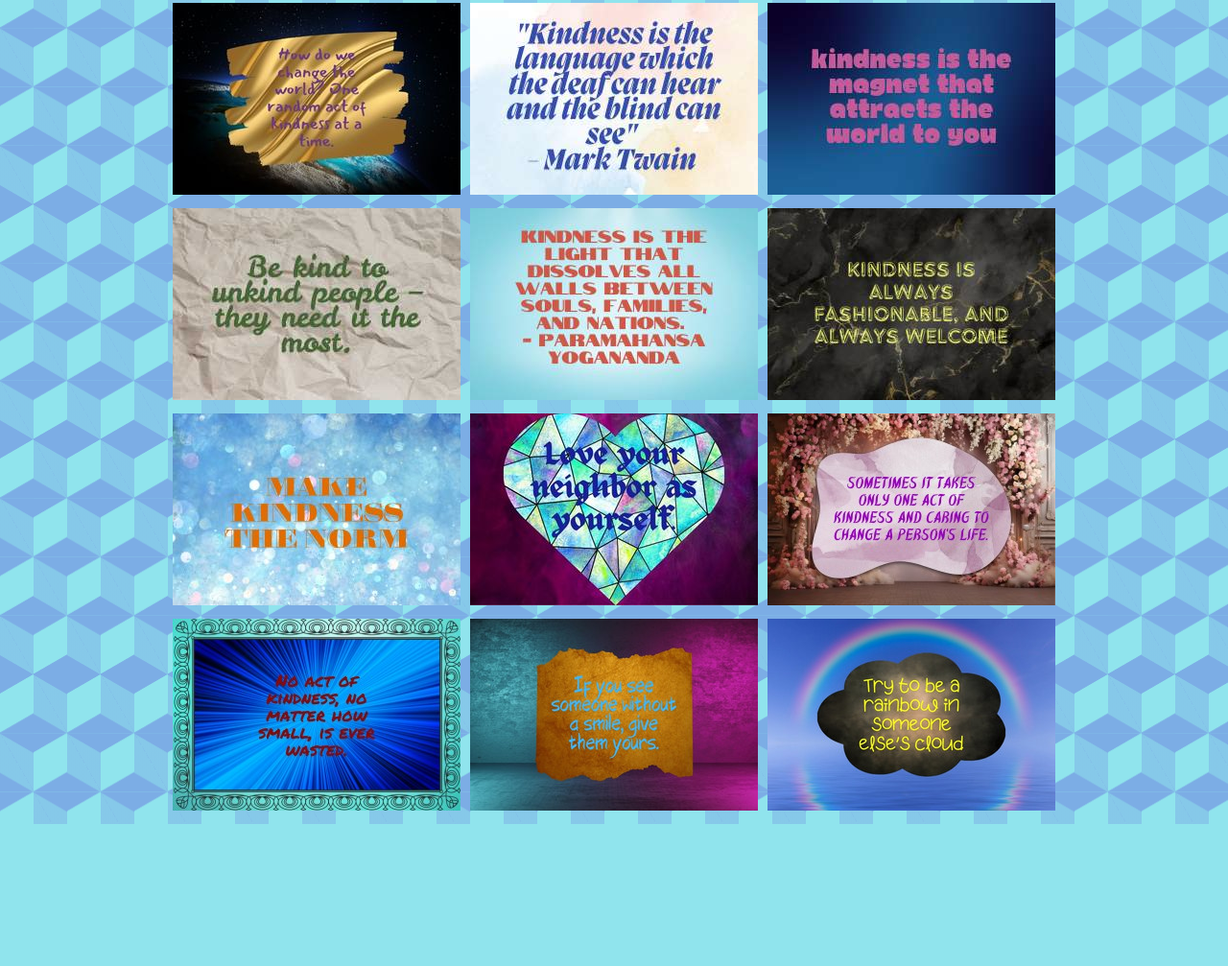
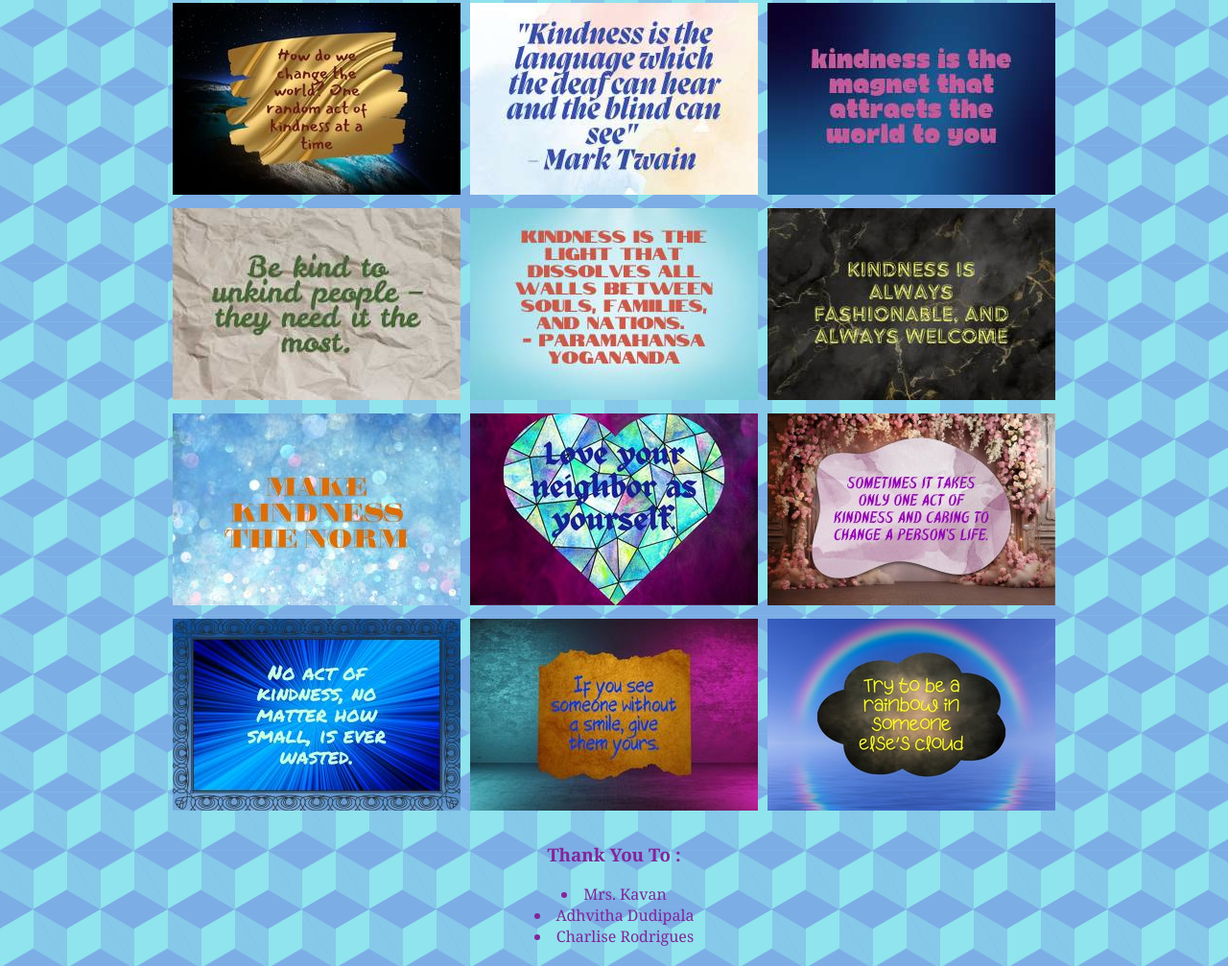
Before and after one commit to evelynfinny/bekind, a plain HTML site: page index.html in a window 1280 px wide. Shown: the part 277-1284 px from the top of the page at 96% size. Before the commit the page ends 1136 px from the top, so only its background shows below. Drawn offline with Linux system fonts and the light colour scheme.

Commit message:
FIxed images and added credits

```diff
--- a/index.html
+++ b/index.html
@@ -16,7 +16,7 @@
       <div id = "heart"> <img src="img/heart.png" width="150" alt="red heart with a thumbs up on it" title="BE KIND" /> </div>
   </div>
   <div class="img">
-    <div> <img src = "img/quotes/quote0.jpg"  alt="How do we change the world? One random act of kindness at a time." title="How do we change the world? One random act of kindness at a time." /></div>
+    <div> <img src = "img/quotes/quote4-1.jpg"  alt="How do we change the world? One random act of kindness at a time." title="How do we change the world? One random act of kindness at a time." /></div>
     <div> <img src = "img/quotes/quote3.jpg"  alt="Kindness is the language which the deaf can hear and the blind can see - Mark Twain " title="Kindness is the language which the deaf can hear and the blind can see - Mark Twain" /></div>
     <div> <img src = "img/quotes/quote2.jpg"  alt="Kindness is the magnet that attracts the world to you" title="Kindness is the magnet that attracts the world to you" /></div>
     <div> <img src = "img/quotes/quote1.jpg"  alt="Be Kind to Unkind People- They need it the most" title="Be Kind to Unkind People- They need it the most" /></div>
@@ -25,9 +25,21 @@
     <div> <img src = "img/quotes/quote7.jpg"  alt="Make kindness the norm" title="Make kindness the norm" /></div>
     <div> <img src = "img/quotes/quote8.jpg"  alt="Love your neighbor as yourself." title="Love your neighbor as yourself." /></div>
     <div> <img src = "img/quotes/quote9.jpg"  alt="Sometimes it takes only one act of kindness and caring to change a person’s life." title="Sometimes it takes only one act of kindness and caring to change a person’s life." /></div>
-    <div> <img src = "img/quotes/quote10.jpg"  alt="No act of kindness, no matter how small, is ever wasted." title="No act of kindness, no matter how small, is ever wasted." /></div>
-    <div> <img src = "img/quotes/quote11.jpg"  alt="If you see someone without a smile, give them yours." title="If you see someone without a smile, give them yours." /></div>
+    <div> <img src = "img/quotes/quote10-1.jpg"  alt="No act of kindness, no matter how small, is ever wasted." title="No act of kindness, no matter how small, is ever wasted." /></div>
+    <div> <img src = "img/quotes/quote11-1.jpg"  alt="If you see someone without a smile, give them yours." title="If you see someone without a smile, give them yours." /></div>
     <div> <img src = "img/quotes/quote12.jpg"  alt="Try to be a rainbow in someone else’s cloud" title="Try to be a rainbow in someone else’s cloud" /></div>
+  </div>
+  <div class="credits">
+    <h3>Thank You To : </h3>
+    <li>
+      Mrs. Kavan
+    </li>
+    <li>
+      Adhvitha Dudipala
+    </li>
+    <li>
+      Charlise Rodrigues
+    </li>
   </div>
   </body>
 </html>
--- a/style.css
+++ b/style.css
@@ -85,6 +85,34 @@ body {
   margin-top: 35px;
 }
 
+.credits {
+  text-align: center;
+  margin-bottom: 20px;
+  color: #7a1aa0;
+  font-family: "Georgia", serif;
+  animation-name: credits;
+  animation-duration: 4s;
+  animation-iteration-count: infinite;
+}
+
+@keyframes credits {
+  0% {
+    color: #7a1aa0;
+  }
+  25% {
+    color: rgb(130, 37, 153);
+  }
+  50% {
+    color: rgb(173, 0, 165);
+  }
+  75% {
+    color: rgb(162, 0, 255);
+  }
+  100% {
+    color: #7a1aa0;
+  }
+}
+
 @keyframes title {
   0% {
     color: rgb(55, 0, 255);
@@ -135,13 +163,13 @@ body {
     font-size: 40px;
   }
   .img > div > img {
-    max-width: 350px;;
+    max-width: 350px;
   }
 }
 
 @media only screen and (min-width: 1800px) {
   .img > div > img {
-    width: 500px;;
+    width: 500px;
   }
 }
 
```
Also changed, not shown: img/quotes/quote10-1.jpg (added), img/quotes/quote11-1.jpg (added), img/quotes/quote11.jpg (deleted), img/quotes/quote4-1.jpg (added).
